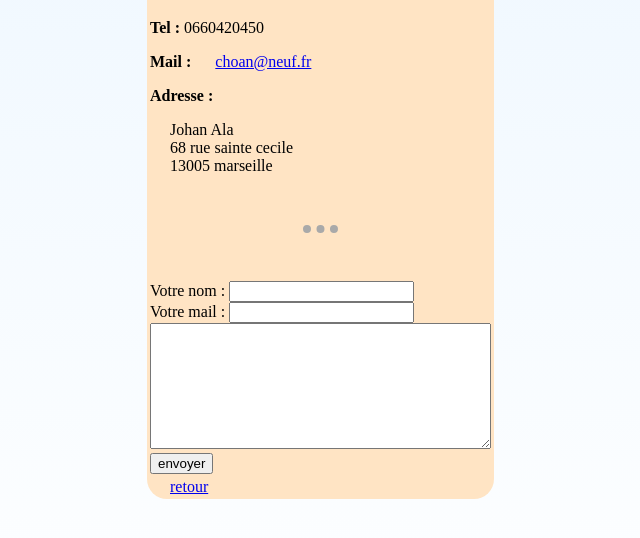
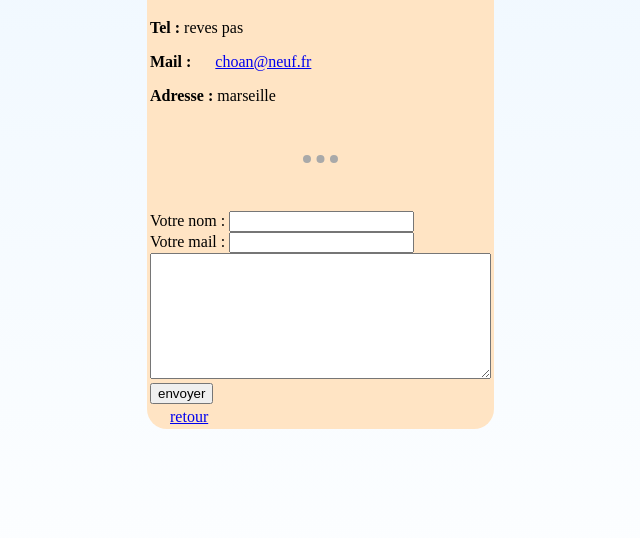
Before and after one commit to trueChoan/ChezJohan, a plain HTML site: page contact.html in a window 1280 px wide. Shown: the part 72-610 px from the top of the page, without its empty margins (109-749 px from the left). Drawn offline with Linux system fonts and the light colour scheme.

Commit message:
Update contact.html

```diff
--- a/contact.html
+++ b/contact.html
@@ -20,10 +20,10 @@ On y trouvera tout ce qui est relatif à l'évolution dans le code de ma petite
     <td>
       <h1>Contact </h1>
 
-      <p><b>Tel :</b> 0660420450</p>
+      <p><b>Tel :</b> reves pas</p>
       <p><b>Mail :</b> <a target="blank" href="mailto:choan@neuf.fr"">choan@neuf.fr</a></p>
   <p><b>Adresse : </b>
-  <ul> Johan Ala <br /> 68 rue sainte cecile <br>13005 marseille</ul></p>
+   marseille</p>
 </td><tr>
     <td><hr><br><form class="" action=" mailto:ala.johan@gmail.com" method="post" enctype="text/plain">
           <label for="">Votre nom :</label>
@@ -35,7 +35,7 @@ On y trouvera tout ce qui est relatif à l'évolution dans le code de ma petite
           </form>
     </td>
     </tr>
-    <td><a href="index.html#educations" title="page précédente">retour</a></td>
+    <td><a href="index2.html#educations" title="page précédente">retour</a></td>
 
   </table>
 
```
